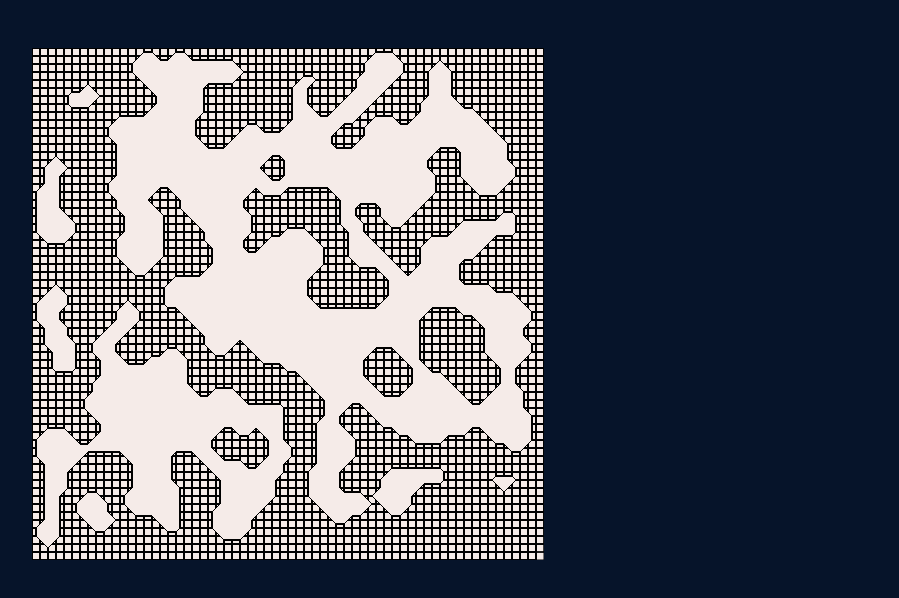
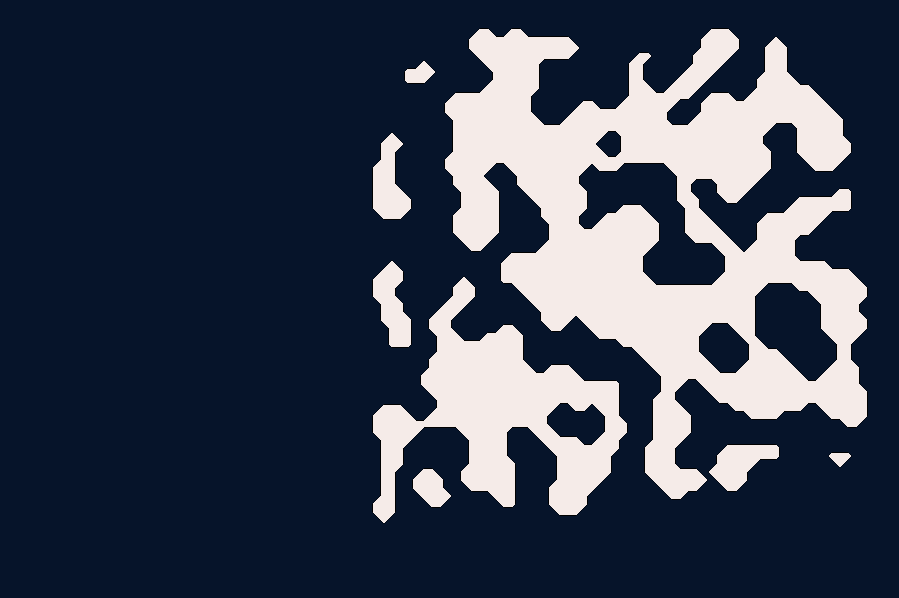
Before and after one commit to benjaminkimball/cellular-automata, a Next.js app: page / in a window 1280 px wide. Shown: the top 598 px of the page, without its empty margins (16-915 px from the left). Built offline with nearby package versions, Linux system fonts and the light colour scheme.

Commit message:
Finish conversion to use <canvas>

```diff
--- a/components/map.jsx
+++ b/components/map.jsx
@@ -1,9 +1,44 @@
-import styled from "styled-components";
+import React, { useContext, useEffect, useRef } from "react";
+import styled, { ThemeContext } from "styled-components";
 
-export default styled.canvas.attrs(({ width, height, cellSize }) => ({
+import getDrawFunction from "../lib/get-draw-function";
+
+const Container = styled.div`
+  width: ${({ width, cellSize }) => width * cellSize}px;
+  height: ${({ height, cellSize }) => height * cellSize}px;
+  margin: 24px auto;
+`;
+
+const Canvas = styled.canvas.attrs(({ width, height, cellSize }) => ({
   width: width * cellSize,
   height: height * cellSize
 }))`
-  margin: 48px;
   background-color: ${({ theme }) => theme.dustStorm100};
 `;
+
+export default ({ width, height, cellSize, map }) => {
+  const canvasEl = useRef(null);
+  const theme = useContext(ThemeContext);
+
+  useEffect(() => {
+    const ctx = canvasEl.current.getContext("2d");
+    ctx.fillStyle = theme.neutral500;
+
+    map.forEach((rows, x) =>
+      rows.forEach((value, y) =>
+        getDrawFunction({ x, y, value, cellSize, ctx })()
+      )
+    );
+  }, [map, cellSize, theme]);
+
+  return (
+    <Container width={width} height={height} cellSize={cellSize}>
+      <Canvas
+        ref={canvasEl}
+        width={width}
+        height={height}
+        cellSize={cellSize}
+      />
+    </Container>
+  );
+};
--- a/pages/index.jsx
+++ b/pages/index.jsx
@@ -1,33 +1,15 @@
-import React, { useContext, useEffect, useRef } from "react";
-import { ThemeContext } from "styled-components";
+import React from "react";
 
 import generateMap from "../lib/generate-map";
-import getDrawFunction from "../lib/get-draw-function";
 import marchingSquares from "../lib/marching-squares";
 import smoothMap from "../lib/smooth-map";
 import queryOptions from "../lib/query-options";
 
 import Map from "../components/map";
 
-const IndexPage = ({ width, height, cellSize, map }) => {
-  const canvasEl = useRef(null);
-  const theme = useContext(ThemeContext);
-
-  useEffect(() => {
-    const ctx = canvasEl.current.getContext("2d");
-    ctx.fillStyle = theme.neutral500;
-
-    map.forEach((rows, x) =>
-      rows.forEach((value, y) =>
-        getDrawFunction({ x, y, value, cellSize, ctx })()
-      )
-    );
-  }, [map, cellSize, theme]);
-
-  return (
-    <Map ref={canvasEl} width={width} height={height} cellSize={cellSize} />
-  );
-};
+const IndexPage = ({ width, height, cellSize, map }) => (
+  <Map width={width} height={height} cellSize={cellSize} map={map} />
+);
 
 IndexPage.getInitialProps = async ({ query }) => {
   const { width, height, seed, threshold, cellSize, iterations } = queryOptions(
```
Also changed, not shown: lib/get-draw-function.js.
